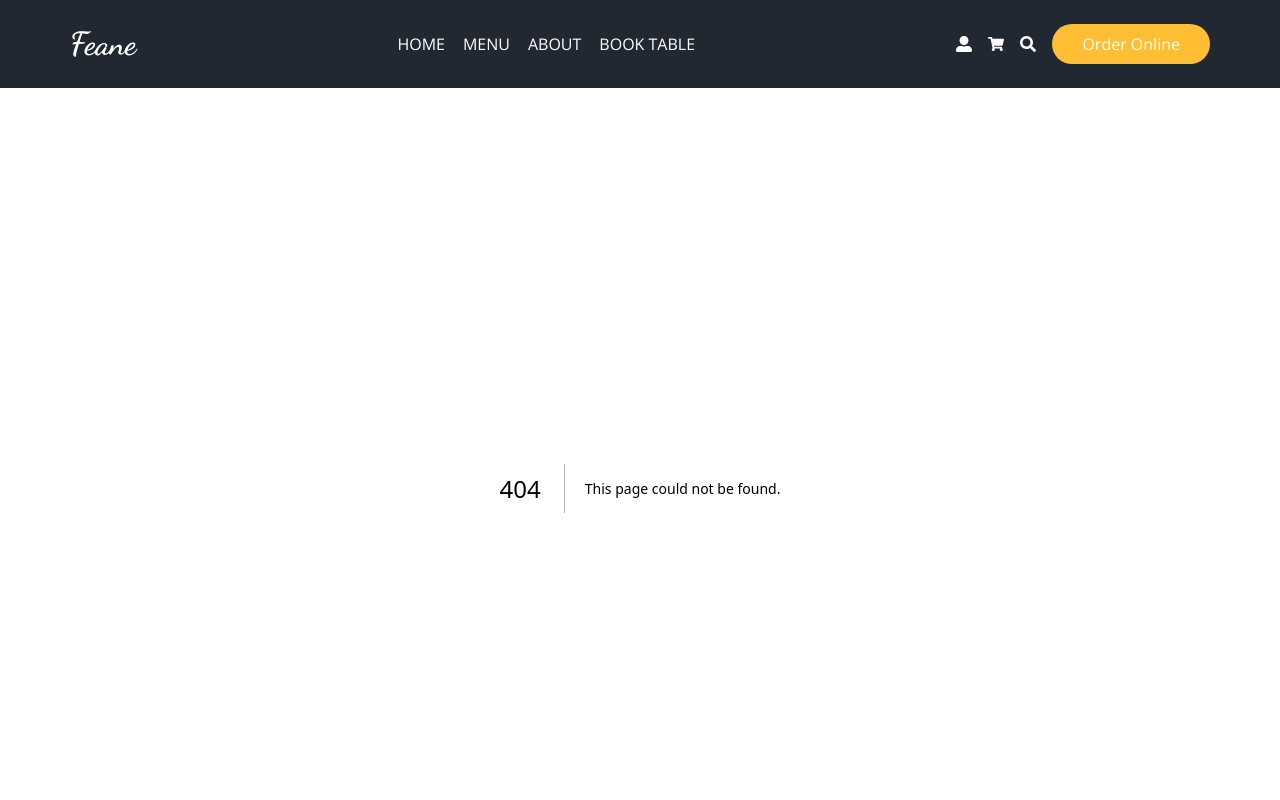
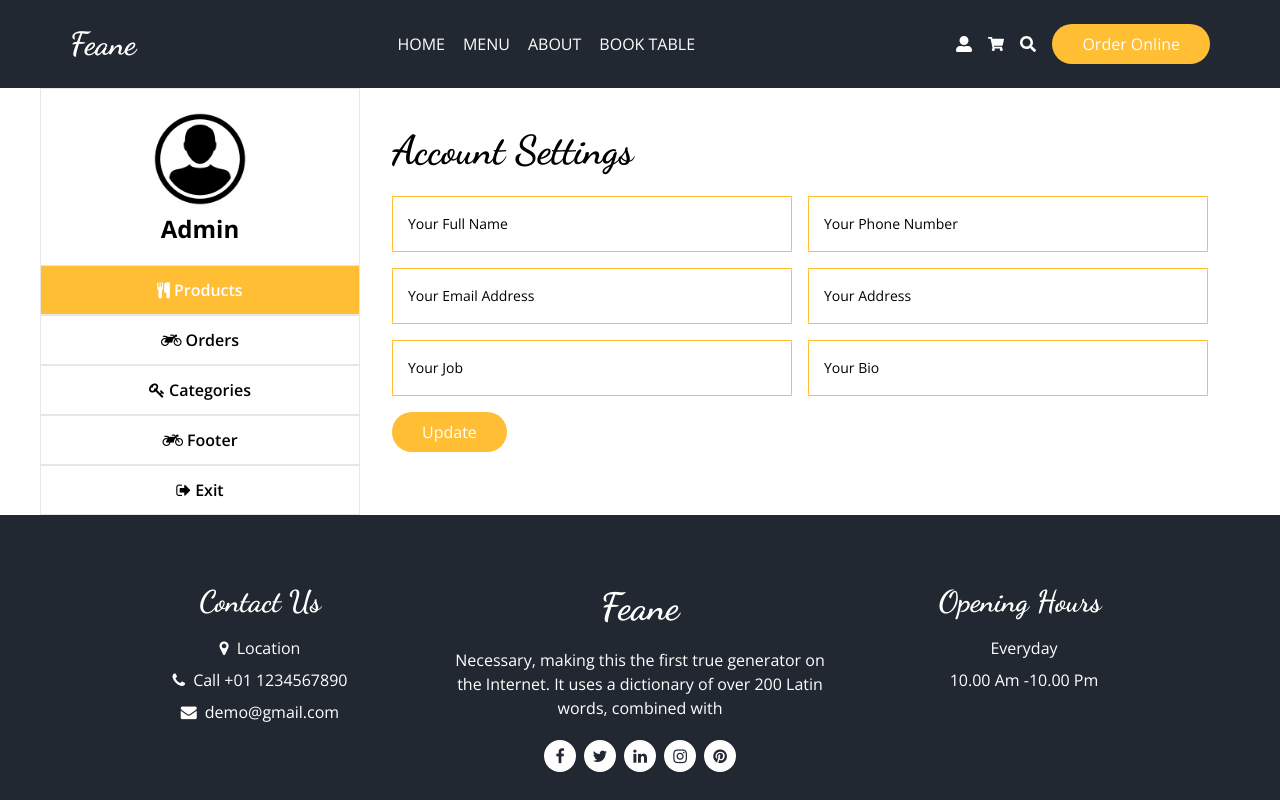
Before and after one commit to Harhat18/food-ordering, a Next.js app: page /admin/profile in a window 1280 px wide. Before the commit this address had no page. Shown: the top 800 px of the page. Built offline with nearby package versions, Linux system fonts and the light colour scheme.

Commit message:
Add commit admin

```diff
--- /dev/null
+++ b/pages/admin/profile.jsx
@@ -0,0 +1,79 @@
+import Image from "next/image";
+
+import { useState } from "react";
+import Account from "../../components/profile/Account";
+import Order from "../../components/profile/Order";
+import Password from "../../components/profile/Password";
+
+const Profile = () => {
+  const [tabs, setTabs] = useState(0);
+
+  return (
+    <div className="flex px-10 min-h-[calc(100vh_-_433px)] lg:flex-row flex-col lg:mb-0 mb-10">
+      <div className="lg:w-80 w-100 flex-shrink-0">
+        <div className="relative flex flex-col items-center px-10 py-5 border border-b-0">
+          <Image
+            src="/images/admin.png"
+            alt=""
+            width={100}
+            height={100}
+            className="rounded-full"
+          />
+          <b className="text-2xl mt-1">Admin</b>
+        </div>
+        <ul className="text-center font-semibold">
+          <li
+            className={`border w-full p-3 cursor-pointer hover:bg-primary hover:text-white transition-all ${
+              tabs === 0 && "bg-primary text-white"
+            }`}
+            onClick={() => setTabs(0)}
+          >
+            <i className="fa fa-cutlery"></i>
+            <button className="ml-1 ">Products</button>
+          </li>
+          <li
+            className={`border w-full p-3 cursor-pointer hover:bg-primary hover:text-white transition-all ${
+              tabs === 2 && "bg-primary text-white"
+            }`}
+            onClick={() => setTabs(2)}
+          >
+            <i className="fa fa-motorcycle"></i>
+            <button className="ml-1">Orders</button>
+          </li>
+          <li
+            className={`border w-full p-3 cursor-pointer hover:bg-primary hover:text-white transition-all ${
+              tabs === 1 && "bg-primary text-white"
+            }`}
+            onClick={() => setTabs(1)}
+          >
+            <i className="fa fa-key"></i>
+            <button className="ml-1">Categories</button>
+          </li>
+          <li
+            className={`border w-full p-3 cursor-pointer hover:bg-primary hover:text-white transition-all ${
+              tabs === 3 && "bg-primary text-white"
+            }`}
+            onClick={() => setTabs(3)}
+          >
+            <i className="fa fa-motorcycle"></i>
+            <button className="ml-1">Footer</button>
+          </li>
+          <li
+            className={`border w-full p-3 cursor-pointer hover:bg-primary hover:text-white transition-all ${
+              tabs === 3 && "bg-primary text-white"
+            }`}
+            onClick={() => setTabs(4)}
+          >
+            <i className="fa fa-sign-out"></i>
+            <button className="ml-1">Exit</button>
+          </li>
+        </ul>
+      </div>
+      {tabs === 0 && <Account />}
+      {tabs === 1 && <Password />}
+      {tabs === 2 && <Order />}
+    </div>
+  );
+};
+
+export default Profile;
```
Also changed, not shown: pages/admin/login.jsx (renamed from pages/admin/index.jsx).
